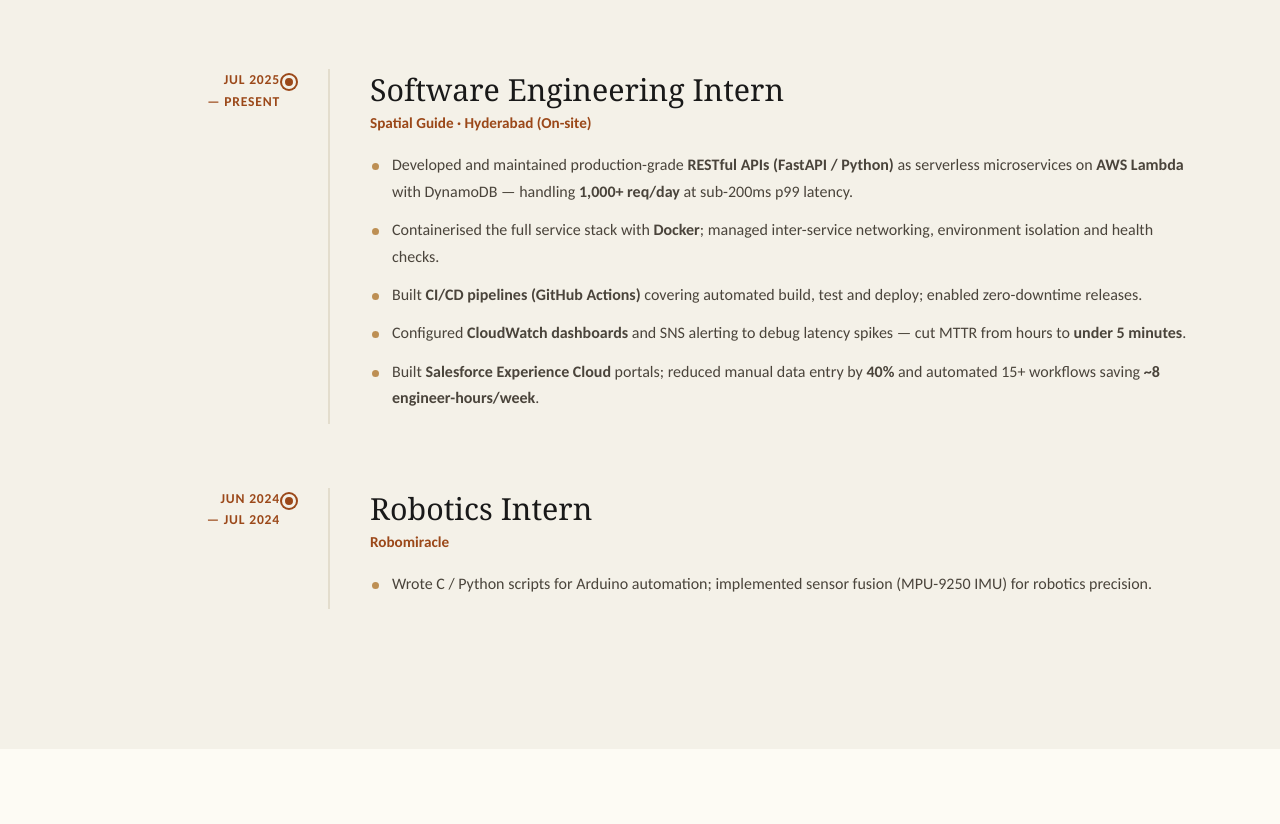
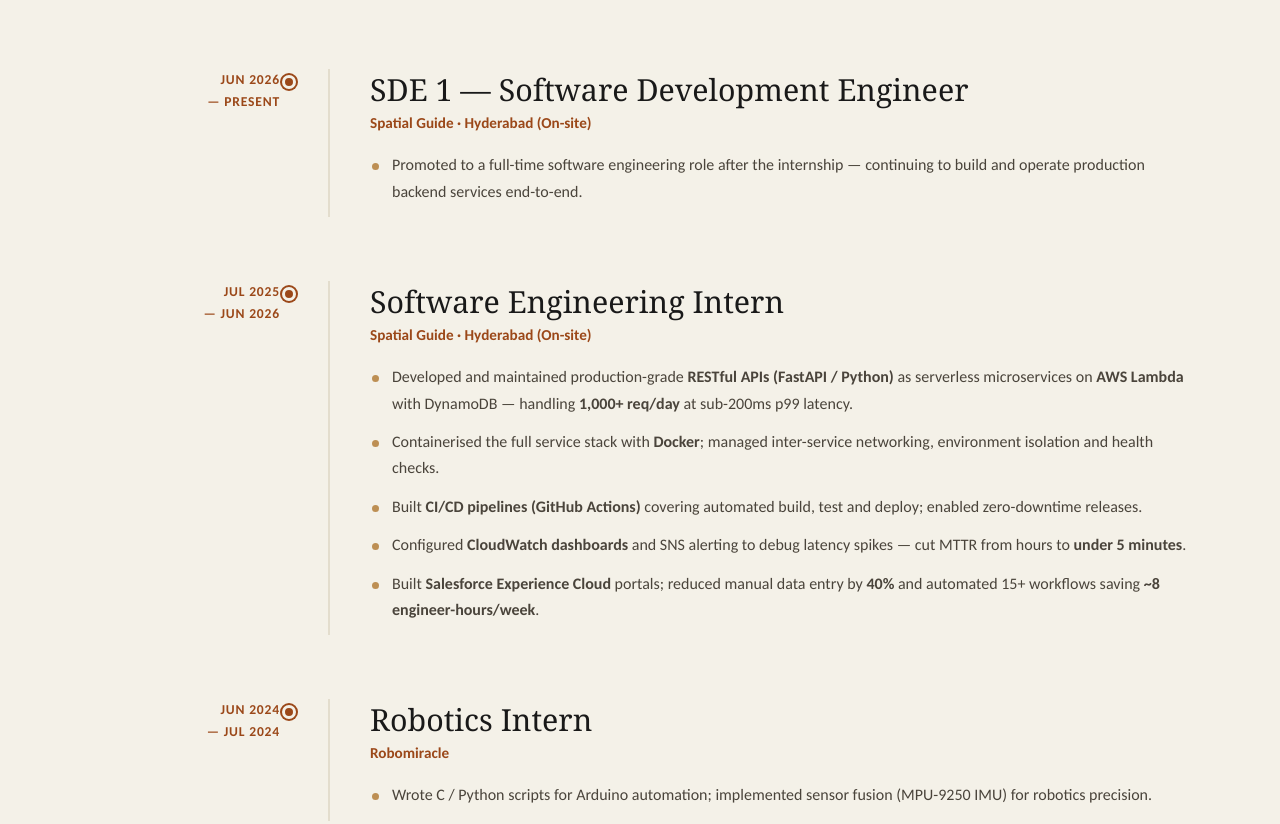
Before and after one commit to Apoorva5544/portfolio, a website built with Vite: page index.html in a window 1280 px wide. Shown: the part 2463-3287 px from the top of the page. Built offline with nearby package versions, Linux system fonts and the light colour scheme; a web font is replaced by a local one.

```diff
--- a/index.html
+++ b/index.html
@@ -145,7 +145,22 @@
                     <article class="tl-item reveal">
                         <div class="tl-rail">
                             <span class="tl-dot"></span>
-                            <span class="tl-date">Jul 2025<br>— Present</span>
+                            <span class="tl-date">Jun 2026<br>— Present</span>
+                        </div>
+                        <div class="tl-body">
+                            <h3 class="tl-role">SDE 1 — Software Development Engineer</h3>
+                            <p class="tl-org">Spatial Guide · Hyderabad (On-site)</p>
+                            <ul class="bullet-list">
+                                <li>Promoted to a full-time software engineering role after the internship
+                                    — continuing to build and operate production backend services end-to-end.</li>
+                            </ul>
+                        </div>
+                    </article>
+
+                    <article class="tl-item reveal">
+                        <div class="tl-rail">
+                            <span class="tl-dot"></span>
+                            <span class="tl-date">Jul 2025<br>— Jun 2026</span>
                         </div>
                         <div class="tl-body">
                             <h3 class="tl-role">Software Engineering Intern</h3>
@@ -392,7 +407,7 @@
                     </div>
 
                     <a href="mailto:apoorvasrinivasan59@gmail.com" class="contact-email">apoorvasrinivasan59@gmail.com</a>
-                    <p class="contact-loc">Hyderabad, India · Available for internships &amp; full-time roles</p>
+                    <p class="contact-loc">Hyderabad, India · SDE 1 at Spatial Guide — always open to great opportunities</p>
                 </div>
             </div>
             <footer class="site-footer">
--- /dev/null
+++ b/vite.config.js
@@ -0,0 +1,5 @@
+import { defineConfig } from 'vite';
+
+export default defineConfig({
+    base: './',
+});
```
Also changed, not shown: dist/assets/best-academic-C5CnDUIB.jpeg (added), dist/assets/best-outgoing-BGrT6NIu.jpeg (added), dist/assets/index-63oRqGLw.js (added), dist/assets/index-DNpBaI2H.css (added), dist/assets/techgium-win-BksfGRid.jpeg (added), dist/index.html (added).
